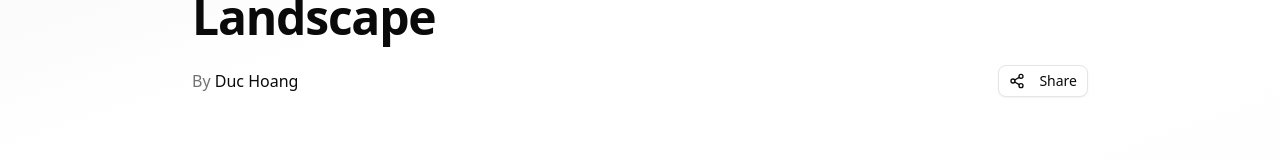
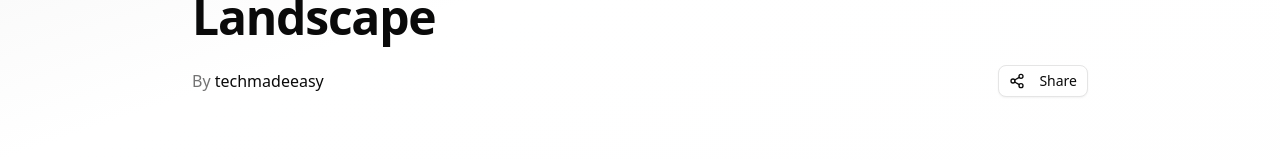
Before and after one commit to Vietduc88x/techmadeeasy-website, a React (Vite) app: page /blog/ai-applications-renewable-energy-transformation in a window 1280 px wide. Shown: the part 338-498 px from the top of the page. Built offline with nearby package versions, Linux system fonts and the light colour scheme.

Commit message:
Change author name from 'Duc Hoang' to 'techmadeeasy'

```diff
--- a/src/pages/BlogPost.jsx
+++ b/src/pages/BlogPost.jsx
@@ -18,133 +18,133 @@ export function BlogPost() {
       category: 'Investment',
       readTime: '20 min read',
       date: 'February 2026',
-      author: 'Duc Hoang',
+      author: 'techmadeeasy',
     },
     'cach-mang-platform-gap-go-defi': {
       title: 'Cách mạng Platform Gặp gỡ Tài chính Phi tập trung',
       category: 'Đầu Tư',
       readTime: '20 phút đọc',
       date: 'Tháng 2 2026',
-      author: 'Duc Hoang',
+      author: 'techmadeeasy',
     },
     'symmetric-risk-versus-asymmetric-risk': {
       title: 'The world of symmetric risk versus the power of asymmetric risk',
       category: 'Investment',
       readTime: '7 min read',
       date: 'January 2026',
-      author: 'Duc Hoang',
+      author: 'techmadeeasy',
     },
     'ai-power-hungry-giants-energy-demands': {
       title: 'The Power Hungry Giants: Understanding AI Data Center Energy Demands and Load Profiles',
       category: 'Technology',
       readTime: '10 min read',
       date: 'September 2025',
-      author: 'Duc Hoang',
+      author: 'techmadeeasy',
     },
     'ca-nhan-chu-quyen-tu-do-so': {
       title: 'Cá Nhân Chủ Quyền: Sự Trỗi Dậy của Tự Do Số trong Kỷ Nguyên Thông Tin',
       category: 'Công Nghệ',
       readTime: '15 phút đọc',
       date: 'Tháng 9 2025',
-      author: 'Duc Hoang',
+      author: 'techmadeeasy',
     },
     'sovereign-individual-digital-freedom': {
       title: 'The Sovereign Individual: The Rise of Digital Freedom in the Information Age',
       category: 'Technology',
       readTime: '15 min read',
       date: 'September 2025',
-      author: 'Duc Hoang',
+      author: 'techmadeeasy',
     },
     'strategic-masterpiece-redefined-warfare': {
       title: 'The Strategic Masterpiece That Redefined Warfare',
       category: 'History',
       readTime: '15 min read',
       date: 'September 2025',
-      author: 'Duc Hoang',
+      author: 'techmadeeasy',
     },
     'interactive-offshore-wind-farm': {
       title: 'Interactive Offshore Wind Farm',
       category: 'Renewable Energy',
       readTime: '12 min read',
       date: 'September 2025',
-      author: 'Duc Hoang',
+      author: 'techmadeeasy',
     },
     'complete-guide-offshore-wind-farm-development': {
       title: 'Complete Guide to Offshore Wind Farm Development: From Planning to Operation',
       category: 'Renewable Energy',
       readTime: '25 min read',
       date: 'August 2024',
-      author: 'Duc Hoang',
+      author: 'techmadeeasy',
     },
     'ai-applications-renewable-energy-transformation': {
       title: 'AI Applications in Renewable Energy: Transforming the Clean Energy Landscape',
       category: 'Technology',
       readTime: '20 min read',
       date: 'August 2024',
-      author: 'Duc Hoang',
+      author: 'techmadeeasy',
     },
     'the-power-of-compounding': {
       title: 'The Power of Compounding: The Eighth Wonder of the World',
       category: 'Personal Development',
       readTime: '15 min read',
       date: 'August 2025',
-      author: 'Duc Hoang',
+      author: 'techmadeeasy',
     },
     'renewable-energy-workshop-01': {
       title: 'Renewable Energy Workshop 01',
       category: 'Renewable Energy',
       readTime: '5 min read',
       date: 'August 2025',
-      author: 'Duc Hoang',
+      author: 'techmadeeasy',
     },
     'lever-leverage': {
       title: 'Lever – Leverage',
       category: 'Philosophy',
       readTime: '8 min read',
       date: 'January 2025',
-      author: 'Duc Hoang',
+      author: 'techmadeeasy',
     },
     'ark-invest-big-ideas-2025': {
       title: 'ARK Invest Big Ideas 2025: A Vision for Disruptive Innovation',
       category: 'Investment',
       readTime: '12 min read',
       date: 'January 2025',
-      author: 'Duc Hoang',
+      author: 'techmadeeasy',
     },
     'my-story-told-again': {
       title: 'My Story, Told Again - Once look back, see how far you\'ve come!',
       category: 'Personal Development',
       readTime: '8 min read',
       date: 'January 2026',
-      author: 'Duc Hoang',
+      author: 'techmadeeasy',
     },
     'the-courage-to-be-you': {
       title: 'The Courage to Be You: Lessons from a Profound Book',
       category: 'Personal Development',
       readTime: '10 min read',
       date: 'January 2025',
-      author: 'Duc Hoang',
+      author: 'techmadeeasy',
     },
     'hard-work-in-a-company-no-longer-gives-you-safe': {
       title: 'Hard Work in a Company No Longer Gives You Safe',
       category: 'Career',
       readTime: '7 min read',
       date: 'December 2024',
-      author: 'Duc Hoang',
+      author: 'techmadeeasy',
     },
     'construction-cost-estimation': {
       title: 'Construction Cost Estimation',
       category: 'Engineering',
       readTime: '9 min read',
       date: 'December 2024',
-      author: 'Duc Hoang',
+      author: 'techmadeeasy',
     },
     'work-breakdown-structure-for-offshore-wind-farm': {
       title: 'Work Breakdown Structure for Offshore Wind Farm',
       category: 'Renewable Energy',
       readTime: '11 min read',
       date: 'December 2024',
-      author: 'Duc Hoang',
+      author: 'techmadeeasy',
     },
     'construction-of-the-intertidal-wind-farm': {
       title: 'Construction of the Intertidal Wind Farm – What Should We Know?',
@@ -158,14 +158,14 @@ export function BlogPost() {
       category: 'Renewable Energy',
       readTime: '8 min read',
       date: 'November 2024',
-      author: 'Duc Hoang',
+      author: 'techmadeeasy',
     },
     'self-sovereignty': {
       title: 'Self-Sovereignty',
       category: 'Web 3.0',
       readTime: '15 min read',
       date: 'November 2024',
-      author: 'Duc Hoang',
+      author: 'techmadeeasy',
     },
     'new-york-on-tech-is-helping-under-resourced-students-become-future-tech-leaders': {
       title: 'New York on Tech is helping under-resourced students become future tech leaders',
@@ -179,35 +179,35 @@ export function BlogPost() {
       category: 'Renewable Energy',
       readTime: '14 min read',
       date: 'October 2024',
-      author: 'Duc Hoang',
+      author: 'techmadeeasy',
     },
     'navigating-the-noise-finding-perspective': {
       title: 'Navigating the Noise: Finding Perspective in Turbulent Times',
       category: 'Personal Development',
       readTime: '6 min read',
       date: 'October 2024',
-      author: 'Duc Hoang',
+      author: 'techmadeeasy',
     },
     'measurement-and-surveys-for-offshore-wind-farm': {
       title: 'Measurement and Surveys for Offshore Wind Farm',
       category: 'Renewable Energy',
       readTime: '12 min read',
       date: 'September 2024',
-      author: 'Duc Hoang',
+      author: 'techmadeeasy',
     },
     'why-ignoring-technology-is-no-longer-an-option': {
       title: 'Why Ignoring Technology Is No Longer an Option',
       category: 'Technology',
       readTime: '9 min read',
       date: 'September 2024',
-      author: 'Duc Hoang',
+      author: 'techmadeeasy',
     },
     'wind-farm-contract-structure-your-path-to-success': {
       title: 'Wind Farm Contract Structure: Your Path to Success',
       category: 'Renewable Energy',
       readTime: '10 min read',
       date: 'August 2024',
-      author: 'Duc Hoang & Tam Tran',
+      author: 'techmadeeasy',
     },
     'wind-turbine-onshore-transportation-challenges': {
       title: 'Wind Turbine Onshore Transportation challenges',
@@ -221,7 +221,7 @@ export function BlogPost() {
       category: 'Renewable Energy',
       readTime: '11 min read',
       date: 'July 2024',
-      author: 'Duc Hoang',
+      author: 'techmadeeasy',
     },
     'strategic-planning-renewable-energy': {
       title: 'Strategic Planning for Large-Scale Renewable Energy Projects: Your Complete Playbook',
```
